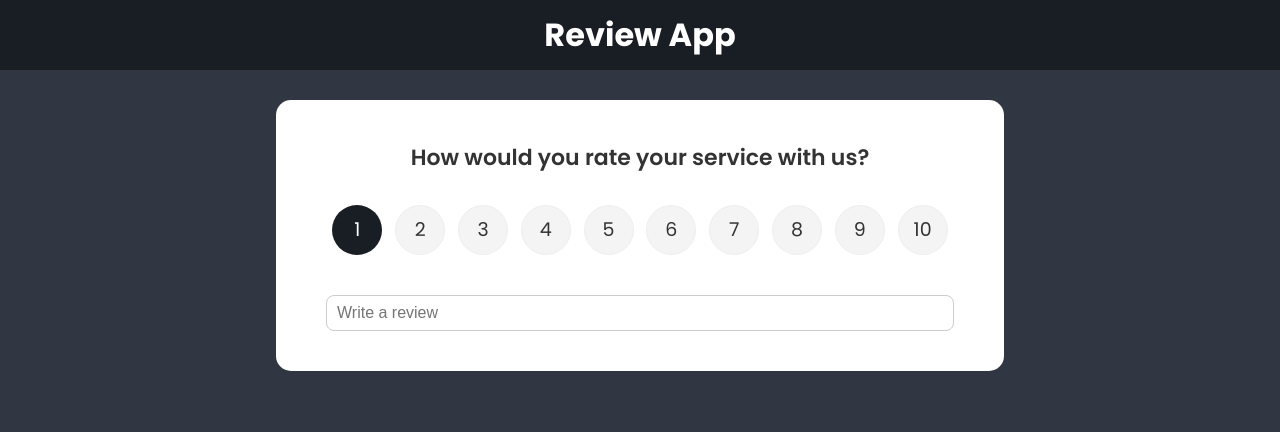
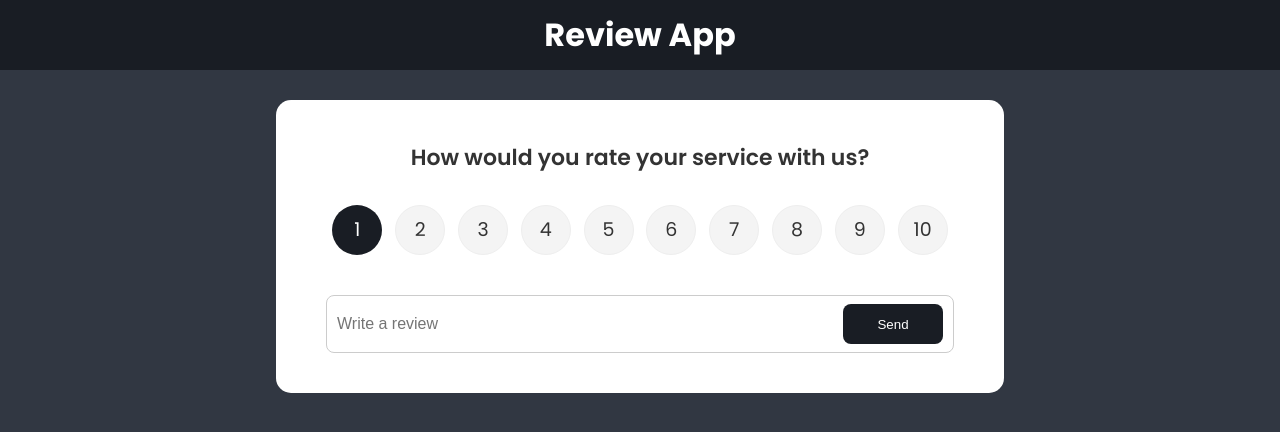
Before and after one commit to GUchechi/Review-App, a React (Vite) app in the folder vite-project/: page / in a window 1280 px wide. Shown: the top 432 px of the page. Built offline with nearby package versions, Linux system fonts and the light colour scheme.

Commit message:
added button

```diff
--- a/vite-project/src/components/FeedbackForm/FeedbackForm.tsx
+++ b/vite-project/src/components/FeedbackForm/FeedbackForm.tsx
@@ -1,6 +1,7 @@
 import RatingSelect from "../RatingSelect/RatingSelect";
+import Button from "../shared/Button/Button";
 import Card from "../shared/Card/Card";
-import './FeedbackForm.css'
+import "./FeedbackForm.css";
 
 const FeedbackForm = () => {
   return (
@@ -15,9 +16,7 @@ const FeedbackForm = () => {
             placeholder="Write a review"
             // value={text}
           />
-          {/* <Button type="submit" isDisabled={btnDisabled}>
-            Send
-          </Button> */}
+          <Button type="submit">Send</Button>
         </div>
         {/* {message && <div className="message">{message}</div>} */}
       </form>
--- a/vite-project/src/components/shared/Button/Button.css
+++ b/vite-project/src/components/shared/Button/Button.css
@@ -0,0 +1,33 @@
+.btn {
+    color: #fff;
+    border: 0;
+    border-radius: 8px;
+    color: #fff;
+    width: 100px;
+    height: 40px;
+    cursor: pointer;
+  }
+
+  .btn-primary {
+    background-color: #191d24;
+  }
+
+  /* .btn-secondary {
+    background: #191d24;
+  } */
+
+  .btn:hover {
+    transform: scale(0.98);
+    opacity: 0.9;
+  }
+
+  .btn:disabled {
+    background-color: #cccccc;
+    color: #333;
+    cursor: auto;
+  }
+
+  .btn:disabled:hover {
+    transform: scale(1);
+    opacity: 1;
+  }
```
